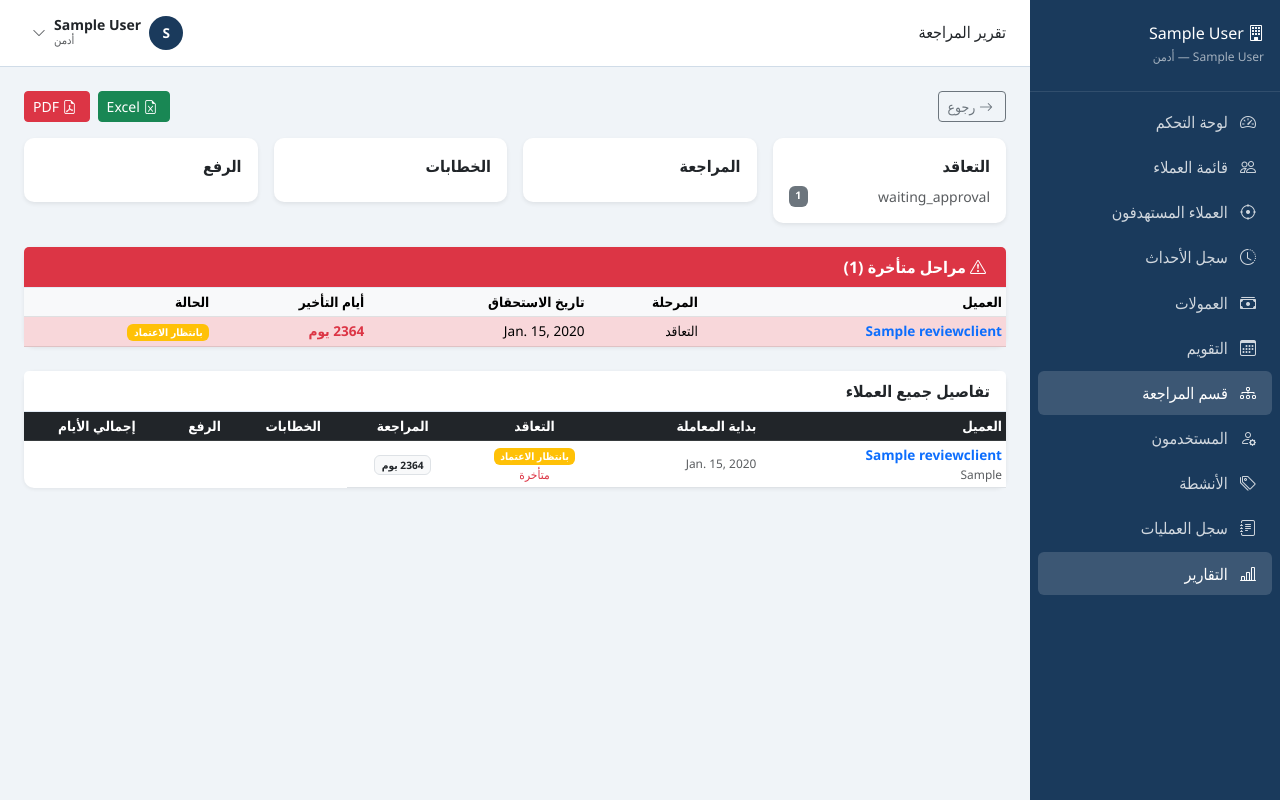
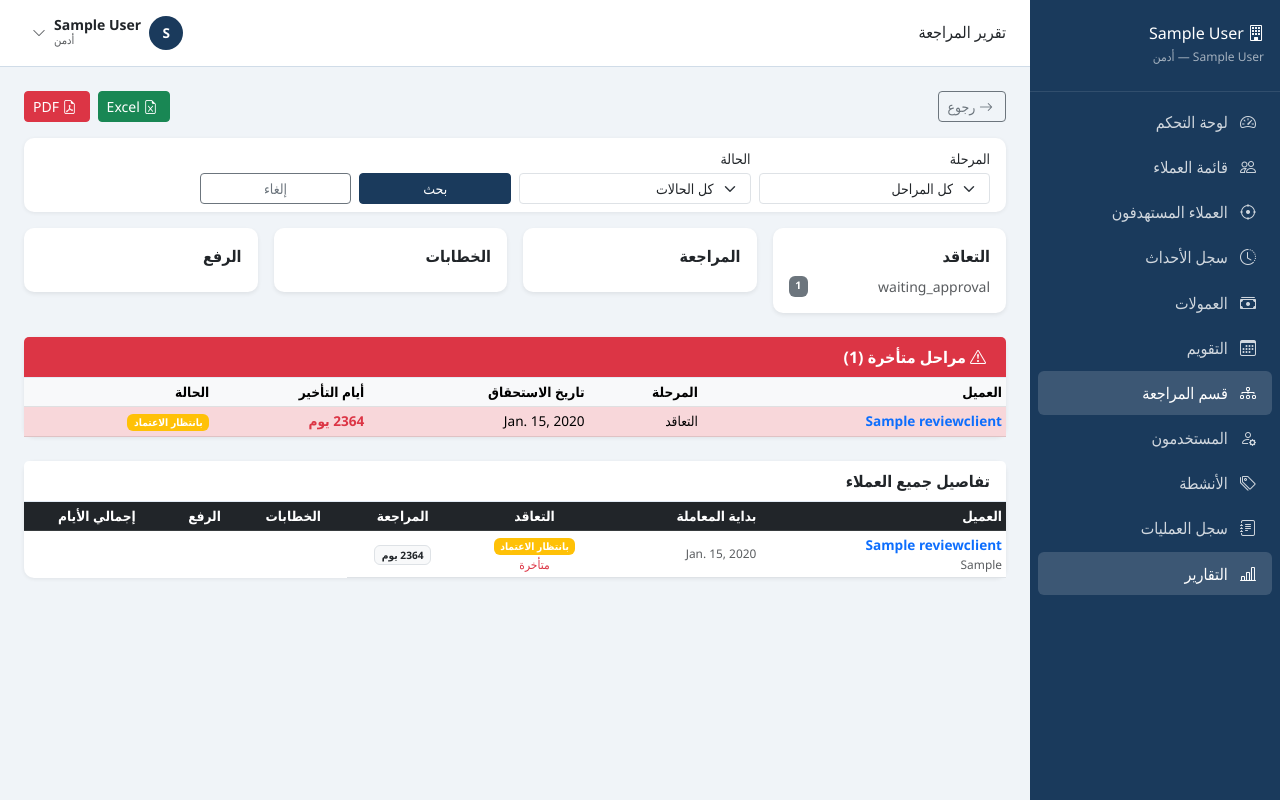
Before and after one commit to mustakur-php/finance, a Django app: page /reports/workflow/ in a window 1280 px wide. Run offline with Django 5.2, Linux system fonts and the light colour scheme; a user stored in the database is signed in; tables that the repository leaves empty hold one stand-in row (values such as "Sample post"); parts of the project's set-up code (start-up, migrations or seed data) failed here and were passed over.

Commit message:
Add stage and status filter to workflow report

```diff
--- a/reports/views.py
+++ b/reports/views.py
@@ -191,10 +191,22 @@ def report_events(request):
 def report_workflow(request):
     from workflow.models import ReviewClient, WorkflowStage
 
-    tenant = request.user.tenant
-    today  = timezone.localdate()
+    tenant       = request.user.tenant
+    today        = timezone.localdate()
+    stage_filter = request.GET.get('stage', '')
+    status_filter= request.GET.get('status', '')
 
     clients = ReviewClient.objects.filter(tenant=tenant).prefetch_related('stages')
+
+    if stage_filter or status_filter:
+        stage_qs = WorkflowStage.objects.filter(client__tenant=tenant)
+        if stage_filter:
+            stage_qs = stage_qs.filter(stage=stage_filter)
+        if status_filter:
+            stage_qs = stage_qs.filter(status=status_filter)
+        client_ids = stage_qs.values_list('client_id', flat=True).distinct()
+        clients = clients.filter(pk__in=client_ids)
+
     by_stage = WorkflowStage.objects.filter(client__tenant=tenant).values('stage','status').annotate(count=Count('id'))
     overdue  = WorkflowStage.objects.filter(
         client__tenant=tenant, due_date__lt=today,
@@ -202,12 +214,13 @@ def report_workflow(request):
     ).select_related('client')
 
     return render(request, 'reports/workflow.html', {
-        'clients': clients,
-        'by_stage': by_stage,
-        'overdue': overdue,
+        'clients':       clients,
+        'by_stage':      by_stage,
+        'overdue':       overdue,
         'stage_choices': WorkflowStage.STAGE_CHOICES,
-        'status_choices': WorkflowStage.STATUS_CHOICES,
-        'today': today,
+        'status_choices':WorkflowStage.STATUS_CHOICES,
+        'today':         today,
+        'filters':       {'stage': stage_filter, 'status': status_filter},
     })
 
 
--- a/templates/reports/workflow.html
+++ b/templates/reports/workflow.html
@@ -8,6 +8,43 @@
     <div class="d-flex gap-2">
         <a href="{% url 'export_workflow_excel' %}" class="btn btn-success btn-sm"><i class="bi bi-file-earmark-excel me-1"></i> Excel</a>
         <a href="{% url 'export_workflow_pdf' %}" class="btn btn-danger btn-sm"><i class="bi bi-file-earmark-pdf me-1"></i> PDF</a>
+    </div>
+</div>
+
+<!-- فلاتر -->
+<div class="card mb-3">
+    <div class="card-body py-2">
+        <form method="get" class="row g-2 align-items-end">
+            <div class="col-md-3">
+                <label class="form-label small mb-1">المرحلة</label>
+                <select name="stage" class="form-select form-select-sm">
+                    <option value="">كل المراحل</option>
+                    {% for code, label in stage_choices %}
+                    <option value="{{ code }}" {% if filters.stage == code %}selected{% endif %}>{{ label }}</option>
+                    {% endfor %}
+                </select>
+            </div>
+            <div class="col-md-3">
+                <label class="form-label small mb-1">الحالة</label>
+                <select name="status" class="form-select form-select-sm">
+                    <option value="">كل الحالات</option>
+                    {% for code, label in status_choices %}
+                    <option value="{{ code }}" {% if filters.status == code %}selected{% endif %}>{{ label }}</option>
+                    {% endfor %}
+                </select>
+            </div>
+            <div class="col-md-2">
+                <button class="btn btn-primary btn-sm w-100">بحث</button>
+            </div>
+            <div class="col-md-2">
+                <a href="{% url 'report_workflow' %}" class="btn btn-outline-secondary btn-sm w-100">إلغاء</a>
+            </div>
+            {% if filters.stage or filters.status %}
+            <div class="col-md-2 text-muted small align-self-center">
+                نتائج: {{ clients|length }} عميل
+            </div>
+            {% endif %}
+        </form>
     </div>
 </div>
 
```
